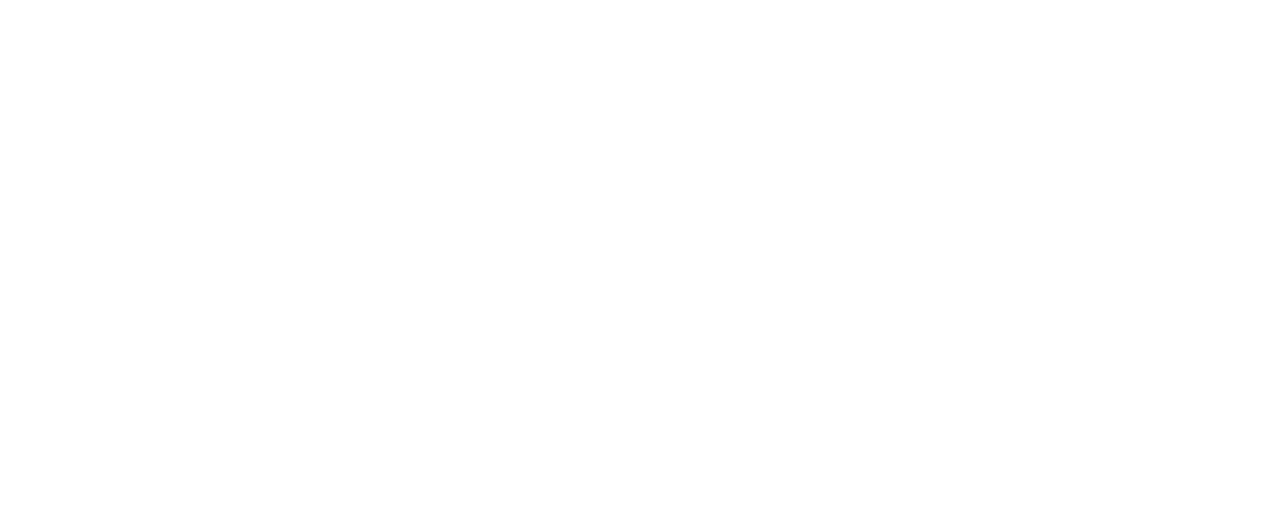
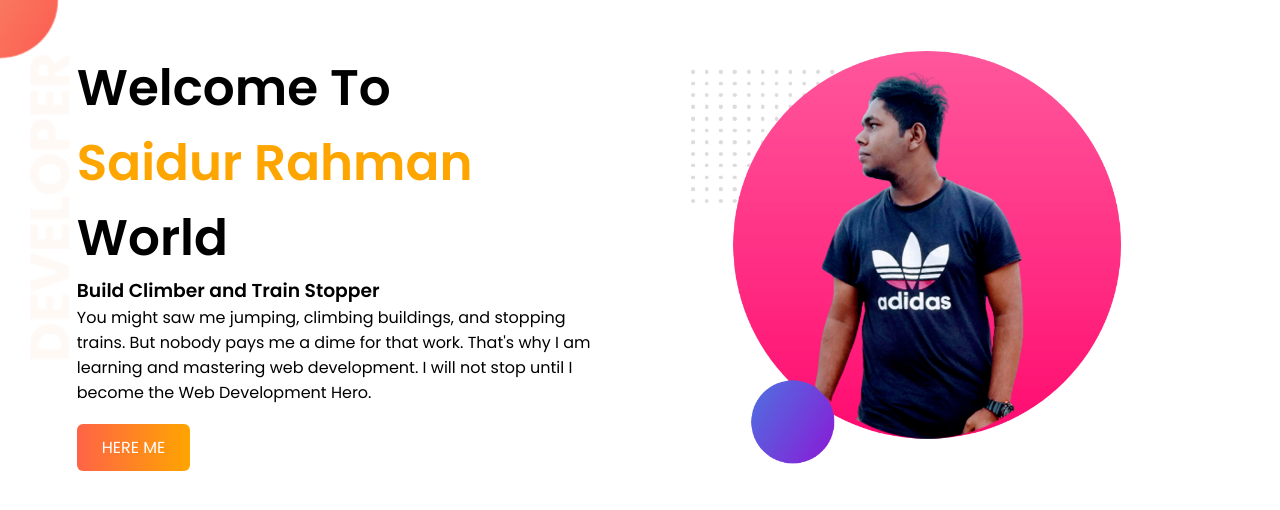
Before and after one commit to saidurGithub/developer-portfolio, a plain HTML site: page index.html in a window 1280 px wide. Drawn offline with Linux system fonts and the light colour scheme.

Commit message:
top banner added

```diff
--- a/index.html
+++ b/index.html
@@ -1,13 +1,48 @@
 <!DOCTYPE html>
 <html lang="en">
+
 <head>
     <meta charset="UTF-8">
     <meta http-equiv="X-UA-Compatible" content="IE=edge">
     <meta name="viewport" content="width=device-width, initial-scale=1.0">
     <title>Saidur Portfolio web site</title>
+    <link rel="preconnect" href="https://fonts.googleapis.com">
+    <link rel="preconnect" href="https://fonts.gstatic.com" crossorigin>
+    <link href="https://fonts.googleapis.com/css2?family=Poppins:wght@400;600&display=swap" rel="stylesheet">
     <link rel="stylesheet" href="style.css">
 </head>
+
 <body>
 
+    <!-- header section -->
+    <section id="hero">
+        <!-- <div class="container"> -->
+        <div class="hero-content">
+            <h1>Welcome To</h1>
+            <h1 class="name">Saidur Rahman <span class="heading-span">World</span></h1>
+
+            <h3>Build Climber and Train Stopper</h3>
+            <p>You might saw me jumping, climbing buildings, and stopping trains. But nobody pays me a dime for that
+                work. That's why I am learning and mastering web development. I will not stop until I become the Web
+                Development Hero.</p>
+            <a href="#" class="hero-btn">HERE ME</a>
+        </div>
+        <div class="hero-content">
+            <img src="img/my-bg111.png" alt="Jhonny">
+        </div>
+        <!-- </div> -->
+    </section>
+
+
+
+
+
+
+
+
+
+
+
 </body>
+
 </html>
--- a/style.css
+++ b/style.css
@@ -0,0 +1,52 @@
+*{
+    margin: 0;
+    padding: 0;
+    box-sizing: border-box;
+}
+
+body{
+    font-family: 'Poppins', sans-serif;
+}
+h1{
+    font-size: 50px;
+}
+
+/* Reuseable component */
+/* .container{
+    width: 1180px;
+    margin: auto;
+} */
+
+/* header */
+.name{
+    color: orange;
+}
+.heading-span{
+    color: #000;
+}
+
+#hero{
+    display: flex;
+    background-image: url(img/top-banner.png);
+    background-repeat: no-repeat;
+}
+.hero-content{
+    width: 48%;
+    padding-left: 6%;
+    padding-top: 4%;
+}
+
+.hero-content img{
+    width: 80%;
+}
+#hero p{
+    margin-bottom: 30px;
+}
+.hero-btn{
+    text-decoration: none;
+    color: #fff;
+    background: linear-gradient(to left,orange,tomato);
+    padding: 12px 25px;
+    border-radius: 6px;
+    font-size: 16px;
+}
```
Also changed, not shown: img/dream-bg.png (added), img/exp-bg.png (added), img/my-bg.png (added), img/my-bg111.png (added), img/my-bg2.png (added), img/my-bg222.png (added), img/top-banner.png (added).
